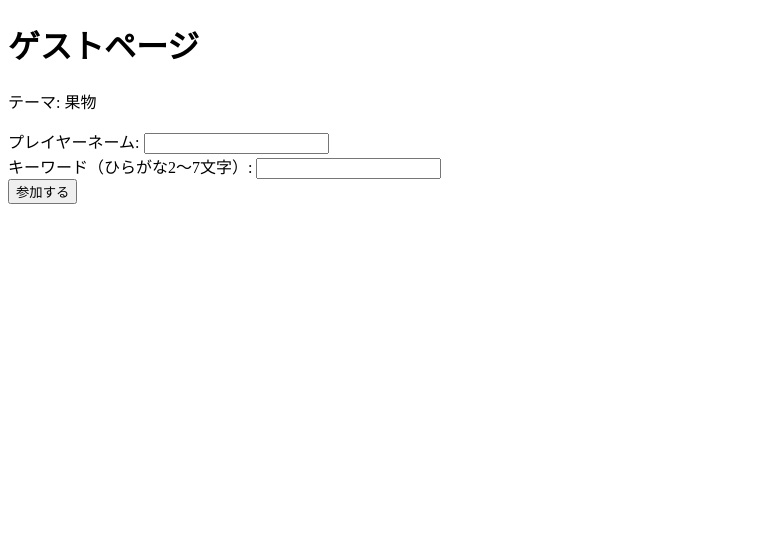
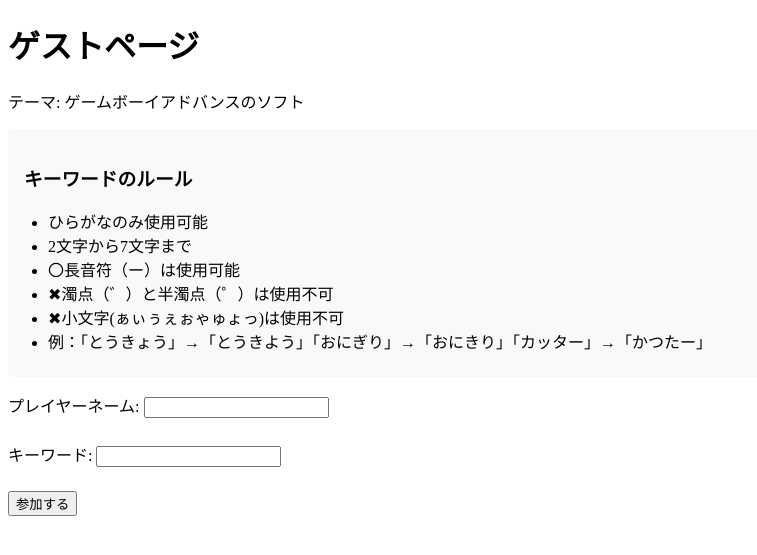
Before and after one commit to sinsok/aiue3, a Flask app: page /guest in a window 1280 px wide. Shown: the top 555 px of the page, without its empty margins (0-757 px from the left). Run offline with Flask 3, Linux system fonts and the light colour scheme.

Commit message:
プレイ時に感じた点を修正

```diff
--- a/aiuebattle/app.py
+++ b/aiuebattle/app.py
@@ -147,14 +147,14 @@ def game_action():
                     new_revealed[i] = selected_kana
                     hit = True
                     player["revealed"] = "".join(new_revealed)
-                    state = add_log(state, f'{player["name"]}のキーワードに「{selected_kana}」がヒットしました！')
+                    state = add_log(state, f'💥{player["name"]}のキーワードに「{selected_kana}」がヒットしました！')
                     # キーワードの中で？以外の文字が全て公開されているかチェック
                     revealed_chars = set(char for char in player["revealed"] if char != "？")
                     keyword_chars = set(player["keyword"])
 
                     # キーワードが完全に公開されたかチェック
                     if revealed_chars == keyword_chars:
-                        state = add_log(state, f'{player["name"]}のキーワードが完全に公開され、失格となりました。')
+                        state = add_log(state, f'💀{player["name"]}のキーワードが完全に公開され、失格となりました')
                         player["eliminated"] = True
 
         # 勝者チェック
@@ -163,9 +163,21 @@ def game_action():
             winner = active_players[0]
             state = add_log(state, f'🎉 {winner["name"]}の勝利！ ゲーム終了')
             state["game_finished"] = True
+            # 全プレイヤーのキーワードを公開
+            for player in state["players"]:
+                new_revealed = ""
+                for i, char in enumerate(player["keyword"]):
+                    new_revealed += char
+                player["revealed"] = new_revealed
         elif len(active_players) == 0:
             state = add_log(state, f'全員失格！ 引き分け')
             state["game_finished"] = True
+            # 全プレイヤーのキーワードを公開
+            for player in state["players"]:
+                new_revealed = ""
+                for i, char in enumerate(player["keyword"]):
+                    new_revealed += char
+                player["revealed"] = new_revealed
 
         # ゲームが終了していない場合のみ、次のプレイヤーに手番を移す
         if not state.get("game_finished"):
@@ -203,5 +215,12 @@ def game_state():
     state = load_game_state()
     return jsonify(state)
 
+@app.route("/start_game", methods=["POST"])
+def start_game():
+    state = load_game_state()
+    state["game_started"] = True
+    save_game_state(state)
+    return jsonify({"result": "success"})
+
 if __name__ == "__main__":
     app.run(debug=True)
--- a/aiuebattle/data/state.json
+++ b/aiuebattle/data/state.json
@@ -1,57 +1,13 @@
 {
-    "theme": "果物",
+    "theme": "ゲームボーイアドバンスのソフト",
     "current_player_index": 0,
     "player_count": 2,
-    "players": [
-        {
-            "name": "参戦！",
-            "keyword": "きうい",
-            "revealed": "きうい？？？？",
-            "eliminated": true
-        },
-        {
-            "name": "しんそく",
-            "keyword": "ははいや",
-            "revealed": "ははいや？？？",
-            "eliminated": true
-        }
-    ],
-    "used_kana": [
-        "く",
-        "せ",
-        "は",
-        "や",
-        "き",
-        "う",
-        "い"
-    ],
+    "players": [],
+    "used_kana": [],
     "game_started": false,
-    "game_finished": true,
+    "game_finished": false,
     "consecutive_turns": 0,
     "log": [
-        "ゲームが開始されました。",
-        "参戦！が「く」を選択しました。",
-        "次はしんそくのターンです。",
-        "しんそくが「せ」を選択しました。",
-        "次は参戦！のターンです。",
-        "参戦！が「は」を選択しました。",
-        "しんそくのキーワードに「は」がヒットしました！",
-        "しんそくのキーワードに「は」がヒットしました！",
-        "ヒットしたので参戦！の手番が続きます。",
-        "参戦！が「や」を選択しました。",
-        "しんそくのキーワードに「や」がヒットしました！",
-        "次はしんそくのターンです。",
-        "しんそくが「き」を選択しました。",
-        "参戦！のキーワードに「き」がヒットしました！",
-        "ヒットしたのでしんそくの手番が続きます。",
-        "しんそくが「う」を選択しました。",
-        "参戦！のキーワードに「う」がヒットしました！",
-        "次は参戦！のターンです。",
-        "参戦！が「い」を選択しました。",
-        "参戦！のキーワードに「い」がヒットしました！",
-        "参戦！のキーワードが完全に公開され、失格となりました。",
-        "しんそくのキーワードに「い」がヒットしました！",
-        "しんそくのキーワードが完全に公開され、失格となりました。",
-        "全員失格！ 引き分け"
+        "ゲームが開始されました。"
     ]
 }
--- a/aiuebattle/static/js/guest.js
+++ b/aiuebattle/static/js/guest.js
@@ -32,15 +32,21 @@ document.addEventListener("DOMContentLoaded", () => {
             body: JSON.stringify({ playerName, keyword }),
         })
             .then((response) => response.json())
-			.then((data) => {
-				// サーバーからプレイヤーインデックスを受け取り、待機画面にリダイレクト
-				if (data.player_index !== undefined) {
-					window.location.href = `/waiting?player_index=${data.player_index}`;
-				} else {
-					alert("エラーが発生しました。もう一度試してください。");
-				}
-			})
-			.catch((error) => console.error("参加エラー:", error));
+            .then((data) => {
+                if (data.result === "error") {
+                    // エラーメッセージを表示
+                    errorMessage.textContent = data.message;
+                } else if (data.player_index !== undefined) {
+                    // 成功時は待機画面にリダイレクト
+                    window.location.href = `/waiting?player_index=${data.player_index}`;
+                } else {
+                    errorMessage.textContent = "予期せぬエラーが発生しました。もう一度試してください。";
+                }
+            })
+            .catch((error) => {
+                console.error("参加エラー:", error);
+                errorMessage.textContent = "サーバーとの通信に失敗しました。";
+            });
     });
 
     fetchTheme(); // 初回テーマ取得
--- a/aiuebattle/templates/game.html
+++ b/aiuebattle/templates/game.html
@@ -93,6 +93,7 @@
                     <button class="kana-button">ー</button>
                 </div>
             </div>
+            <button id="returnToGuest" style="display: none;">新しいゲームを始める</button>
         </div>
         <div id="logBox"></div>
     </div>
--- a/aiuebattle/templates/guest.html
+++ b/aiuebattle/templates/guest.html
@@ -5,19 +5,51 @@
     <meta name="viewport" content="width=device-width, initial-scale=1.0">
     <title>ゲストページ</title>
     <script src="/static/js/guest.js" defer></script>
+    <style>
+        .form-group {
+            margin-bottom: 1.5em;
+        }
+        .input-rules {
+            font-size: 0.9em;
+            color: #666;
+            margin-top: 0.3em;
+            margin-left: 1em;
+        }
+        .keyword-rules {
+            background-color: #f8f9fa;
+            padding: 1em;
+            border-radius: 5px;
+            margin: 1em 0;
+        }
+        .keyword-rules ul {
+            margin: 0.5em 0;
+            padding-left: 1.5em;
+        }
+    </style>
 </head>
 <body>
     <h1>ゲストページ</h1>
     <p id="themeDisplay">テーマ:</p>
+    <div class="keyword-rules">
+        <h3>キーワードのルール</h3>
+        <ul>
+            <li>ひらがなのみ使用可能</li>
+            <li>2文字から7文字まで</li>
+            <li>〇長音符（ー）は使用可能</li>
+            <li>✖濁点（゛）と半濁点（゜）は使用不可</li>
+            <li>✖小文字(ぁぃぅぇぉゃゅょっ)は使用不可</li>
+            <li>例：「とうきょう」→「とうきよう」「おにぎり」→「おにきり」「カッター」→「かつたー」</li>
+        </ul>
+    </div>
     <form id="guestForm">
-		<div>
-			<label for="playerName">プレイヤーネーム:</label>
-			<input type="text" id="playerName" name="playerName" required>
-		</div>
-		<div>
-			<label for="keyword">キーワード（ひらがな2～7文字）:</label>
-			<input type="text" id="keyword" name="keyword" pattern="^[\u3041-\u3096ー]{2,7}$" required>
-		</div>
+        <div class="form-group">
+            <label for="playerName">プレイヤーネーム:</label>
+            <input type="text" id="playerName" name="playerName" required>
+        </div>
+        <div class="form-group">
+            <label for="keyword">キーワード:</label>
+            <input type="text" id="keyword" name="keyword" pattern="^[\u3041-\u3096ー]{2,7}$" required>
+        </div>
         <button type="submit">参加する</button>
     </form>
     <p id="errorMessage" style="color: red;"></p>
--- a/aiuebattle/templates/host.html
+++ b/aiuebattle/templates/host.html
@@ -13,6 +13,6 @@
         <button type="submit">開始</button>
 		<p id="resetStatus"></p>
     </form>
-	<button id="resetButton" disabled>ゲームをクリア</button>
+	<button id="resetButton">ゲームをクリア</button>
 </body>
 </html>
```
Also changed, not shown: aiuebattle/static/css/styles.css (+21 -0 lines), aiuebattle/static/js/game.js (+20 -7 lines), aiuebattle/static/js/host.js (+7 -7 lines), aiuebattle/static/js/waiting.js (+9 -4 lines), 1 other file.
